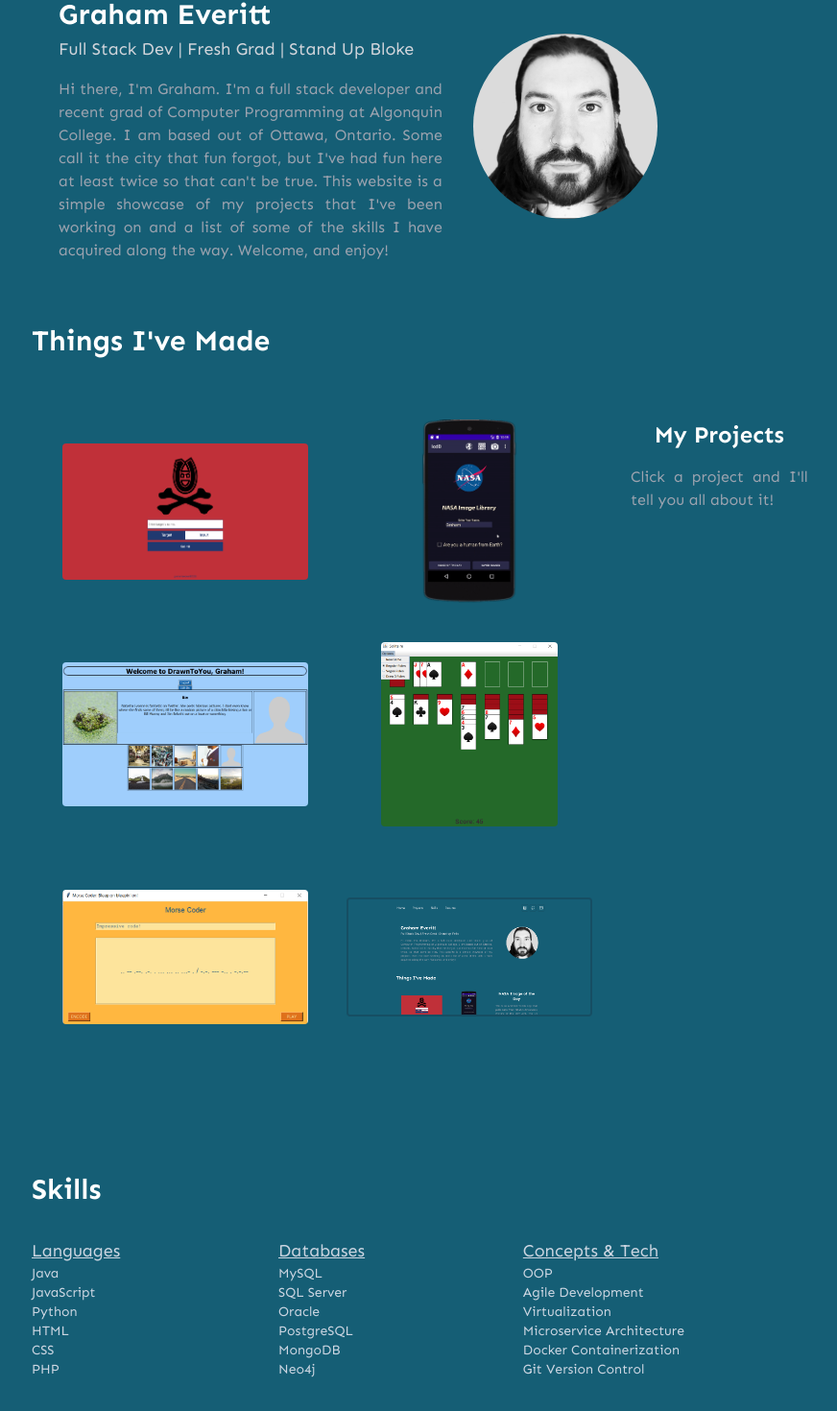
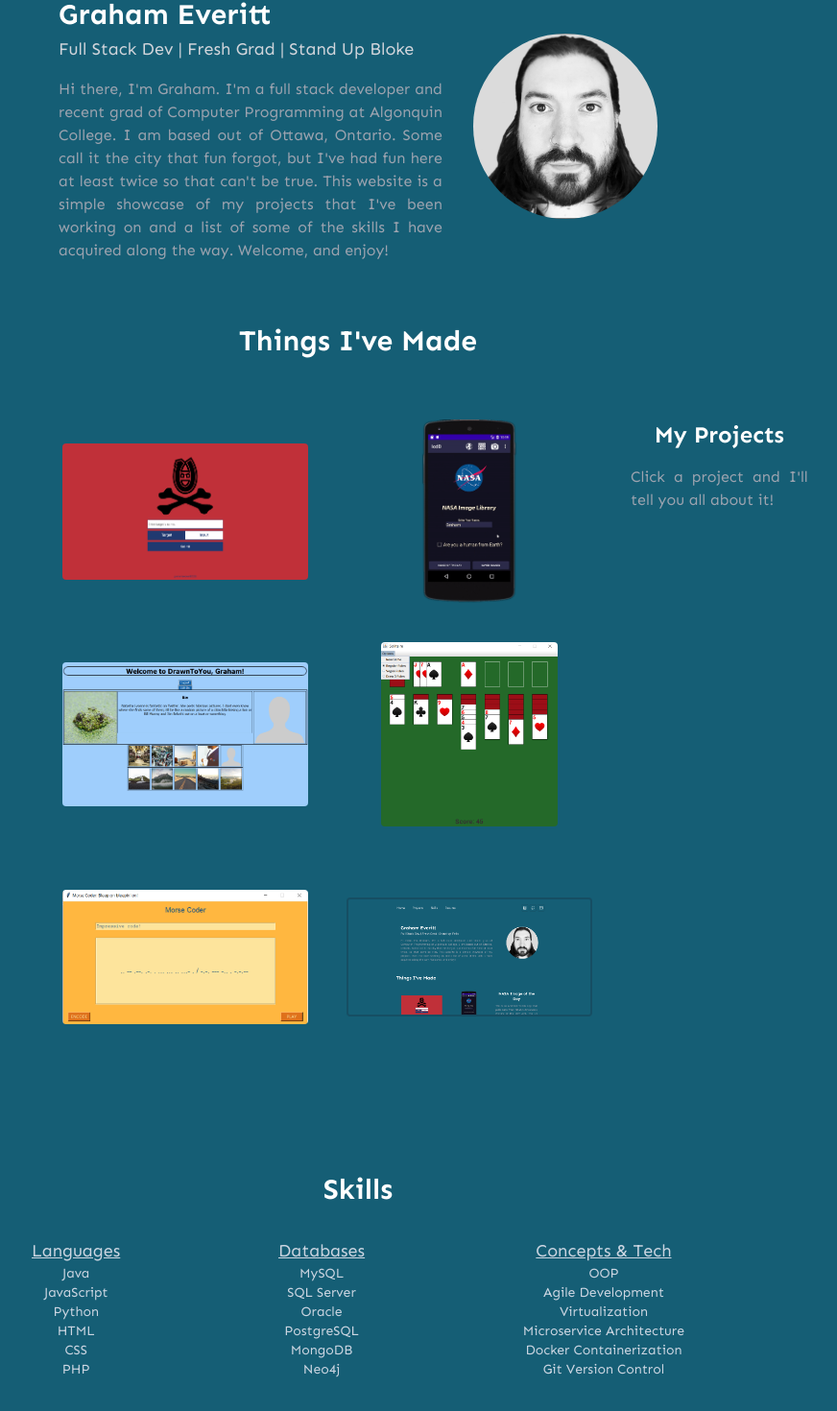
Before and after one commit to grahamcodes/mortfolio, a Next.js app: page / in a window 1280 px wide. Shown: the part 143-1613 px from the top of the page at 96% size, without its empty margins (267-1139 px from the left). Built offline with nearby package versions, Linux system fonts and the light colour scheme.

Commit message:
Center titles, column skills list on small screen

```diff
--- a/components/Projects/Projects.component.tsx
+++ b/components/Projects/Projects.component.tsx
@@ -50,7 +50,7 @@ const Projects: React.FC = () => {
 
   return (
     <div className="my-16 px-3 font-sen" id="projects">
-      <p className="text-3xl font-bold text-white">Things I&apos;ve Made</p>
+      <p className="text-3xl font-bold text-white text-center">Things I&apos;ve Made</p>
 
       {/* Cards and info text*/}
       <div className="flex flex-col sm:flex-row justify-around gap-10 p-4 sm:p-8">
--- a/components/Skills/Skills.component.tsx
+++ b/components/Skills/Skills.component.tsx
@@ -3,8 +3,8 @@ import { BsArrowRightShort } from "../Icons";
 const Skills = () => {
   return (
     <div className="my-16 px-3 font-sen text-white" id="skills">
-      <p className="text-3xl font-bold text-white">Skills</p>
-      <div className="flex flex-row my-8 justify-between" >
+      <p className="text-3xl font-bold text-white text-center">Skills</p>
+      <div className="flex flex-col sm:flex-row text-center my-8 justify-between" >
         <ul className="text-sm text-slate-300">
           <li className="text-lg underline">Languages</li>
           <li>Java</li>
```
